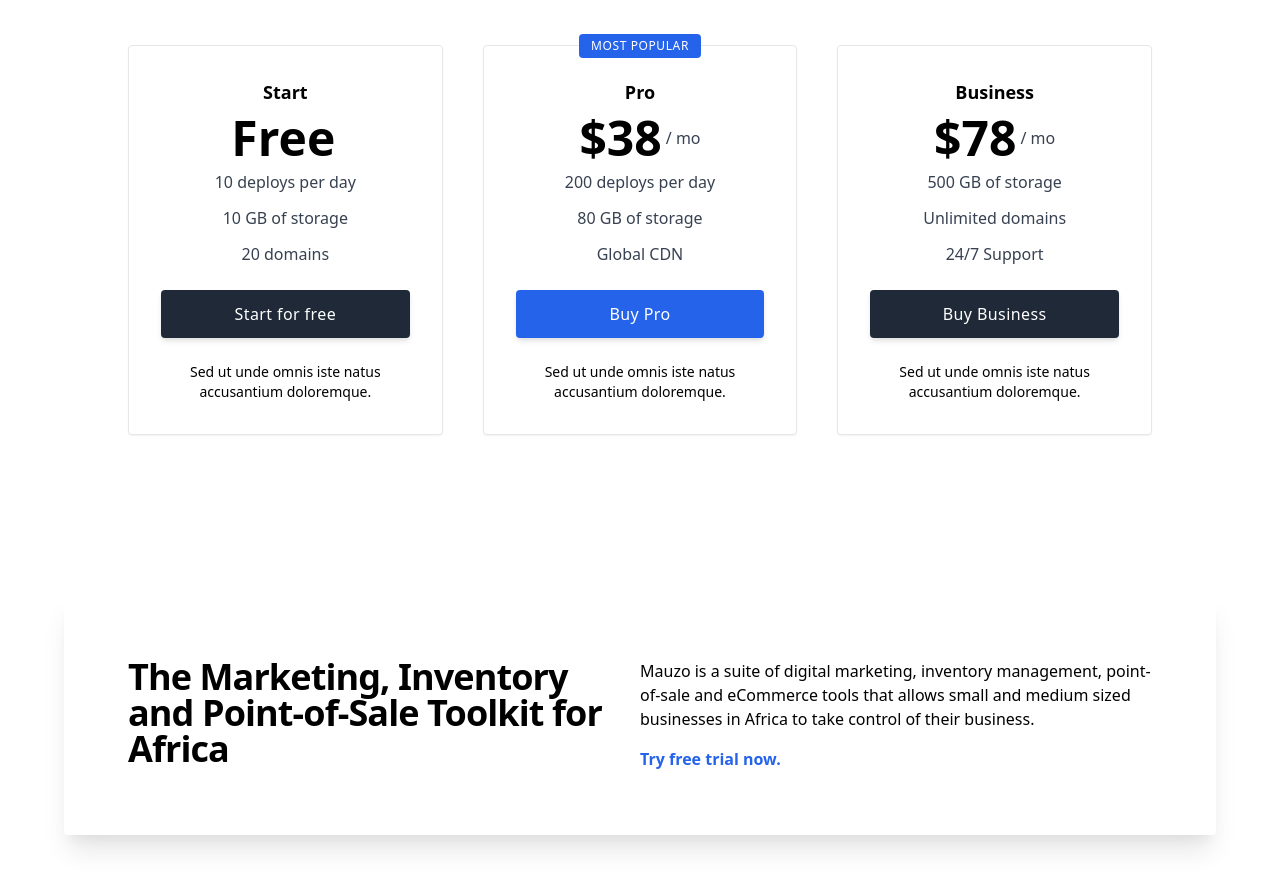
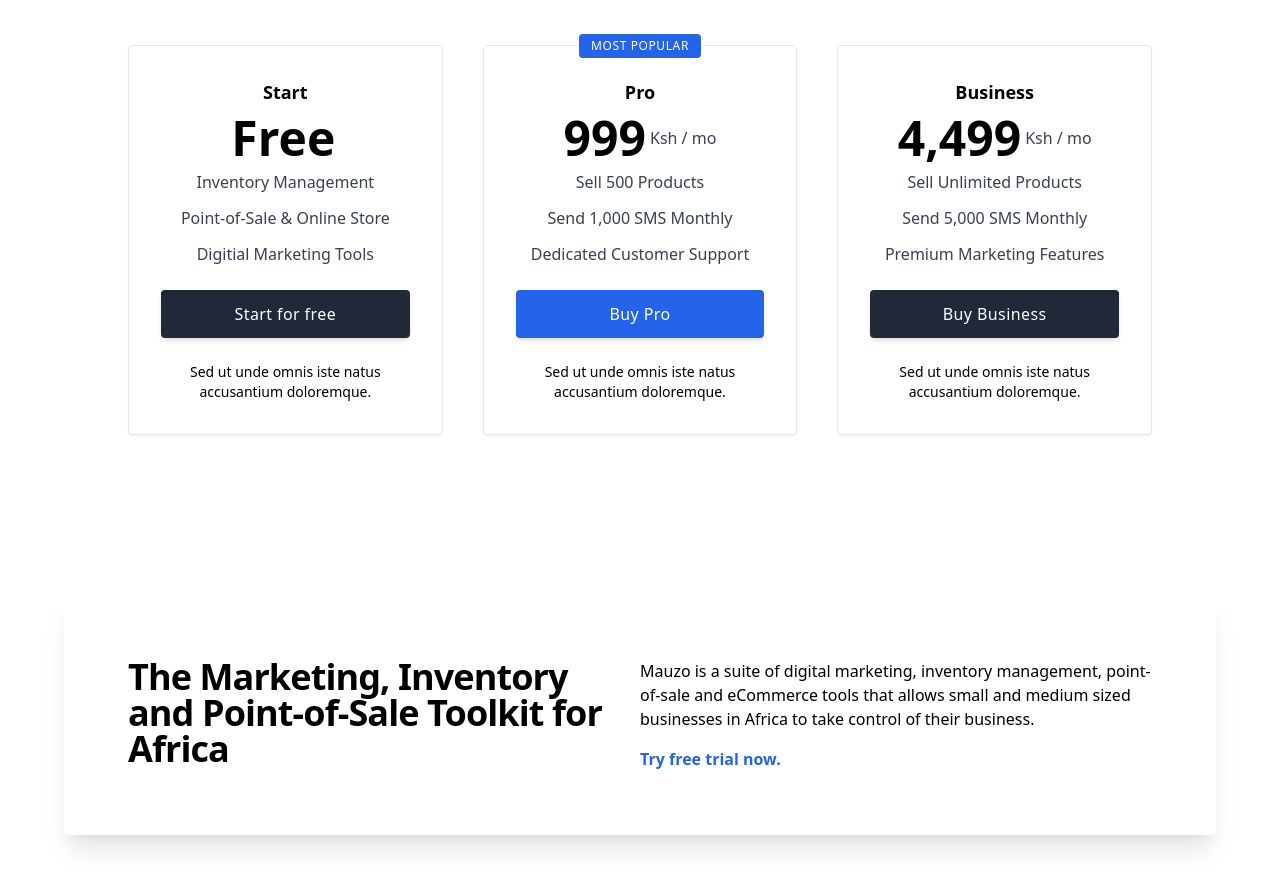
Before and after one commit to mauzoadmin/mauzosite, a plain HTML site: page index.html in a window 1280 px wide. Shown: the part 3539-4427 px from the top of the page. Drawn offline with nearby package versions, Linux system fonts and the light colour scheme.

Commit message:
Update index.html

```diff
--- a/index.html
+++ b/index.html
@@ -69,11 +69,11 @@
         </div> <div class="flex items-center justify-center mt-2"><div class="mr-1 text-5xl font-bold">
             Free
           </div></div> <div class="mt-2 space-y-3"><div class="text-gray-700">
-            10 deploys per day
+            Inventory Management
           </div> <div class="text-gray-700">
-            10 GB of storage
+            Point-of-Sale & Online Store
           </div> <div class="text-gray-700">
-            20 domains
+            Digitial Marketing Tools
           </div></div></div> <div><a href="/" class="inline-flex items-center justify-center w-full h-12 px-6 mt-6 font-medium tracking-wide text-white transition duration-200 bg-gray-800 rounded shadow-md hover:bg-gray-900 focus:shadow-outline focus:outline-none">
           Start for free
         </a> <p class="max-w-xs mt-6 text-xs text-black sm:text-sm sm:text-center sm:max-w-sm sm:mx-auto">
@@ -83,15 +83,15 @@
         </div></div> <div class="text-center"><div class="text-lg font-semibold">
           Pro
         </div> <div class="flex items-center justify-center mt-2"><div class="mr-1 text-5xl font-bold">
-            $38
+            999
           </div> <div class="text-gray-700">
-            / mo
+            Ksh / mo
           </div></div> <div class="mt-2 space-y-3"><div class="text-gray-700">
-            200 deploys per day
+            Sell 500 Products
           </div> <div class="text-gray-700">
-            80 GB of storage
+            Send 1,000 SMS Monthly
           </div> <div class="text-gray-700">
-            Global CDN
+            Dedicated Customer Support
           </div></div></div> <div><a href="/" class="inline-flex items-center justify-center w-full h-12 px-6 mt-6 font-medium tracking-wide text-white transition duration-200 rounded shadow-md bg-blue-600 hover:bg-blue-600 focus:shadow-outline focus:outline-none">
           Buy Pro
         </a> <p class="max-w-xs mt-6 text-xs text-black sm:text-sm sm:text-center sm:max-w-sm sm:mx-auto">
@@ -99,15 +99,15 @@
         </p></div></div> <div class="flex flex-col justify-between p-8 transition-shadow duration-300 bg-white border rounded shadow-sm sm:items-center hover:shadow"><div class="text-center"><div class="text-lg font-semibold">
           Business
         </div> <div class="flex items-center justify-center mt-2"><div class="mr-1 text-5xl font-bold">
-            $78
+            4,499
           </div> <div class="text-gray-700">
-            / mo
+            Ksh / mo
           </div></div> <div class="mt-2 space-y-3"><div class="text-gray-700">
-            500 GB of storage
+            Sell Unlimited Products
           </div> <div class="text-gray-700">
-            Unlimited domains
+            Send 5,000 SMS Monthly
           </div> <div class="text-gray-700">
-            24/7 Support
+            Premium Marketing Features
           </div></div></div> <div><a href="/" class="inline-flex items-center justify-center w-full h-12 px-6 mt-6 font-medium tracking-wide text-white transition duration-200 bg-gray-800 rounded shadow-md hover:bg-gray-900 focus:shadow-outline focus:outline-none">
           Buy Business
         </a> <p class="max-w-xs mt-6 text-xs text-black sm:text-sm sm:text-center sm:max-w-sm sm:mx-auto">
```
